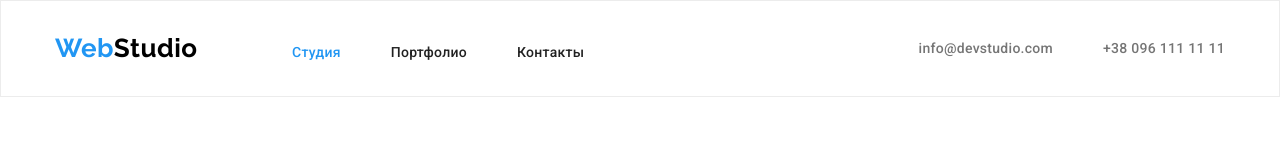
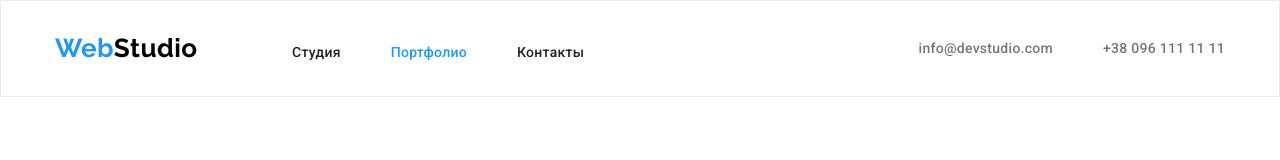
Before and after one commit to Oleksii-Petryk/goit-markup-hw-03, a plain HTML site: page portfolio.html in a window 1280 px wide. Shown: the top 160 px of the page. Drawn offline with nearby package versions, Linux system fonts and the light colour scheme.

Commit message:
Ready for peer checking

```diff
--- a/portfolio.html
+++ b/portfolio.html
@@ -17,8 +17,8 @@
         <nav>
             <a class="logo" href="./index.html">Web<span class="header-logo">Studio</span></a>
             <ul class="nav-links list">
-                <li class="link-item"><a href="./index.html" class="link current">Студия</a></li>
-                <li class="link-item"><a href="./portfolio.html" class="link">Портфолио</a></li>
+                <li class="link-item"><a href="./index.html" class="link">Студия</a></li>
+                <li class="link-item"><a href="./portfolio.html" class="link current">Портфолио</a></li>
                 <li class="link-item"><a href="" class="link">Контакты</a></li>
             </ul>
         </nav>
```
